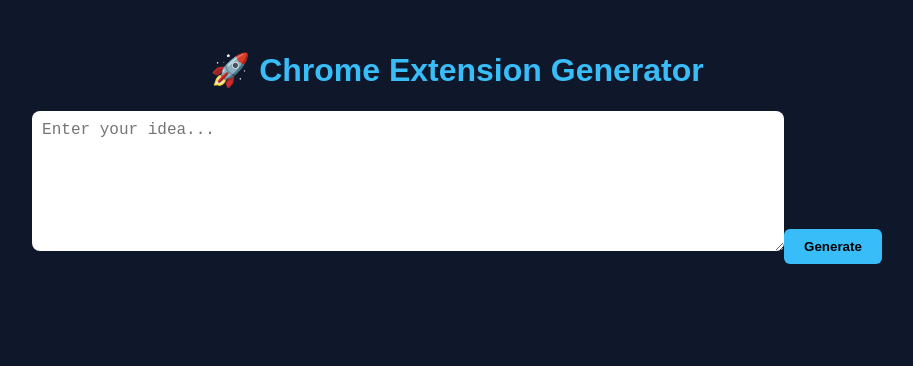
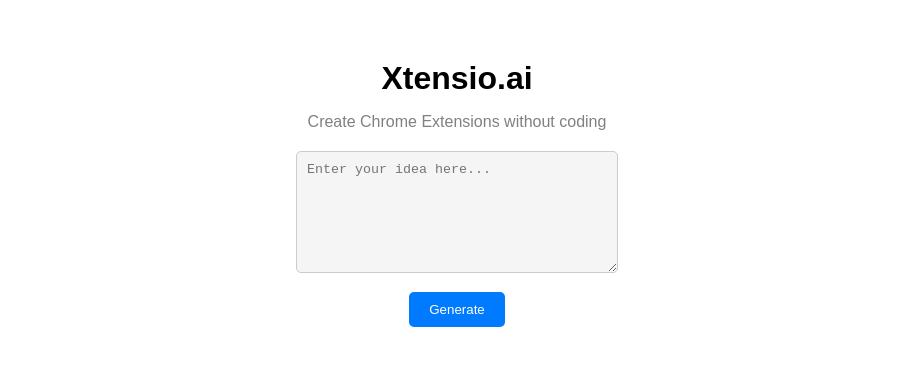
Before and after one commit to Nikita497645/Extension-Generator, a React (Create React App) app in the folder frontend/: page / in a window 1280 px wide. Shown: the top 366 px of the page, without its empty margins (183-1096 px from the left). Built offline with nearby package versions, Linux system fonts and the light colour scheme.

Commit message:
Completed frontend till Day 5 (clean UI)

```diff
--- a/frontend/src/App.css
+++ b/frontend/src/App.css
@@ -1,73 +1,50 @@
 body {
   margin: 0;
   font-family: Arial, sans-serif;
-  background: #0f172a;
-  color: white;
+  background-color: white;
 }
 
 .container {
-  padding: 30px;
   text-align: center;
+  margin-top: 60px;
 }
 
 h1 {
-  color: #38bdf8;
+  margin-bottom: 5px;
 }
 
-.input-box {
-  margin-top: 20px;
+.tagline {
+  color: gray;
+  margin-bottom: 20px;
 }
 
+/* Input box */
 textarea {
-  width: 60%;
-  height: 120px;
+  width: 300px;
+  height: 100px;
   padding: 10px;
-  border-radius: 8px;
-  border: none;
-  outline: none;
-  font-size: 16px;
+  border: 1px solid #ccc;
+  border-radius: 5px;
+  background: #f5f5f5;
 }
 
+/* Button */
 button {
-  margin-top: 10px;
+  display: block;
+  margin: 15px auto;
   padding: 10px 20px;
   border: none;
-  background: #38bdf8;
-  color: black;
-  font-weight: bold;
-  border-radius: 6px;
+  background-color: #007bff;
+  color: white;
+  border-radius: 5px;
   cursor: pointer;
 }
 
-button:hover {
-  background: #0ea5e9;
+button:disabled {
+  background-color: gray;
 }
 
+/* Output */
 .output {
-  margin-top: 30px;
+  margin-top: 20px;
 }
-
-.file-card {
-  background: #1e293b;
-  margin: 15px auto;
-  padding: 15px;
-  width: 70%;
-  border-radius: 10px;
-  text-align: left;
-}
-
-pre {
-  background: black;
-  padding: 10px;
-  overflow-x: auto;
-  border-radius: 6px;
-}
-
-.download-btn {
-  margin-top: 20px;
-  background: #22c55e;
-}
-
-.download-btn:hover {
-  background: #16a34a;
-}
--- a/frontend/src/App.js
+++ b/frontend/src/App.js
@@ -22,28 +22,22 @@
       });
 
       const data = await res.json();
+      const parsed = JSON.parse(data.message);
 
-      try {
-  const parsed = JSON.parse(data.message);
       setFiles(parsed);
-} catch (err) {
-  console.log("RAW AI RESPONSE:", data.message);
-  alert("Still invalid JSON ❌ Check console");
+    } catch (error) {
+      alert("Error generating extension");
     }
 
-    } catch (error) {
-      alert("Server error ❌");
-    } finally {
     setLoading(false);
-    }
   };
 
   const handleDownload = async () => {
     const zip = new JSZip();
 
     zip.file("manifest.json", files["manifest.json"]);
+    zip.file("content.js", files["content.js"]);
     zip.file("popup.html", files["popup.html"]);
-    zip.file("content.js", files["content.js"]);
 
     const blob = await zip.generateAsync({ type: "blob" });
     saveAs(blob, "extension.zip");
@@ -51,41 +45,34 @@
 
   return (
     <div className="container">
-      <h1>🚀 Chrome Extension Generator</h1>
 
-      <div className="input-box">
+      {/* Header */}
+      <h1>Xtensio.ai</h1>
+      <p className="tagline">Create Chrome Extensions without coding</p>
+
+      {/* Input */}
       <textarea
-          placeholder="Enter your idea..."
+        placeholder="Enter your idea here..."
         value={prompt}
         onChange={(e) => setPrompt(e.target.value)}
       />
-        <button onClick={handleGenerate}>
+
+      <button onClick={handleGenerate} disabled={loading}>
         {loading ? "Generating..." : "Generate"}
       </button>
-      </div>
 
+      {/* Output */}
       {files && (
         <div className="output">
-          <h2>Generated Files</h2>
+          <h3>Extension generated successfully</h3>
 
-          <div className="file-card">
-            <h3>manifest.json</h3>
-            <pre>{files["manifest.json"]}</pre>
-          </div>
+          <button onClick={handleDownload}>Download</button>
 
-          <div className="file-card">
-            <h3>popup.html</h3>
-            <pre>{files["popup.html"]}</pre>
-          </div>
-
-          <div className="file-card">
-            <h3>content.js</h3>
-            <pre>{files["content.js"]}</pre>
-          </div>
-
-          <button className="download-btn" onClick={handleDownload}>
-            ⬇ Download ZIP
-          </button>
+          <ul>
+            <li>manifest.json</li>
+            <li>content.js</li>
+            <li>popup.html</li>
+          </ul>
         </div>
       )}
     </div>
```
Also changed, not shown: 1 other file (tests, documents, lock files or other folders). Lines whose indentation alone changed are shown as unchanged.
